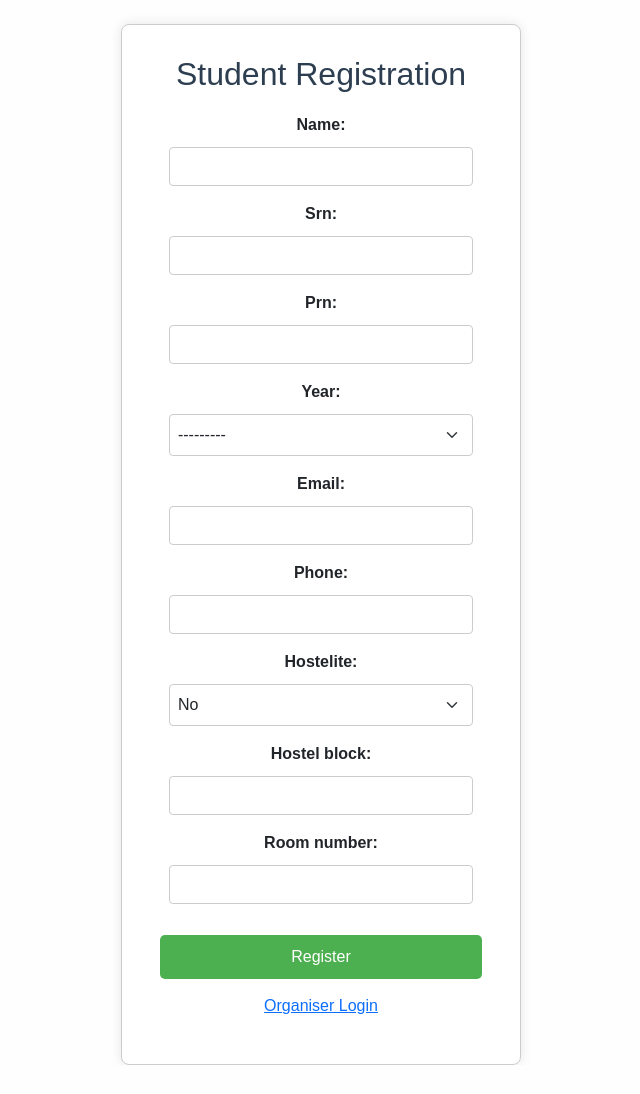
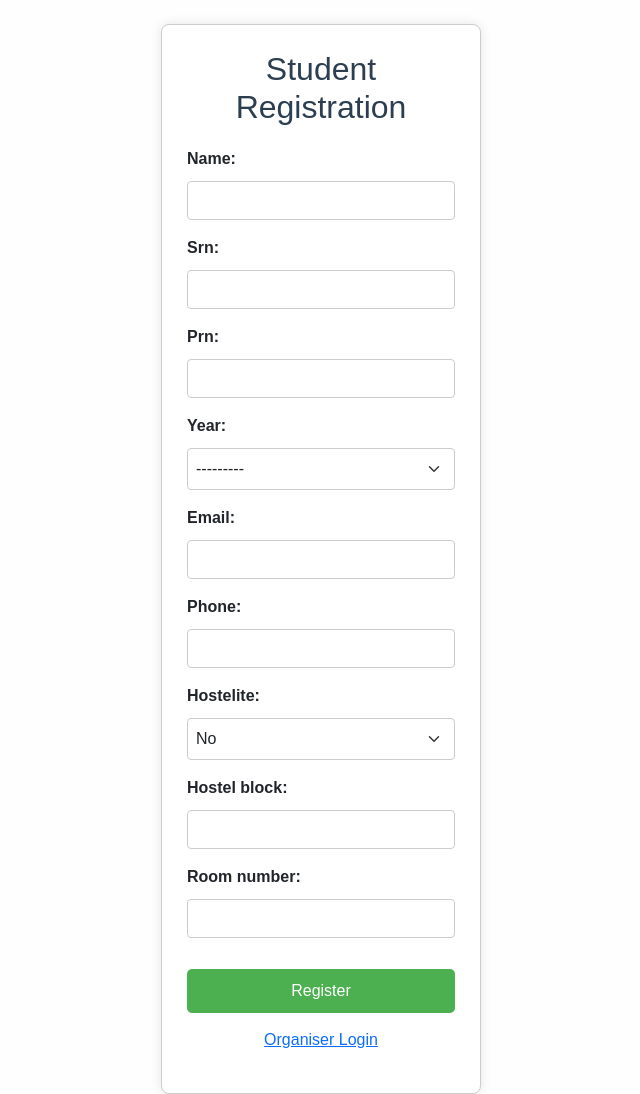
Before and after one commit to prithvirajbl280/Campus_Event_Digital_Ticketing_and_Management_System, a Django app: page / in a window 1280 px wide. Shown: the whole page, without its empty margins (319-959 px from the left). Before the commit the page ends 1065 px from the top, so only its background shows below. Run offline with Django 5.2, Linux system fonts and the light colour scheme.

Commit message:
Update styles.css

```diff
--- a/ticketing/static/ticketing/css/styles.css
+++ b/ticketing/static/ticketing/css/styles.css
@@ -660,37 +660,43 @@ form[role="search"] button.btn {
 
 
 
-
 .registration-form {
-    width: 400px;
-    padding: 30px;
+    width: 320px;           /* Decreased width */
+    padding: 25px;
     margin: auto;
     position: relative;
-/*     top: 50%;
-    transform: translateY(-50%); */
     border: 1px solid #ccc;
     border-radius: 8px;
     box-shadow: 0 0 12px rgba(0,0,0,0.1);
     background-color: #fff;
-    text-align: center;  /* Center-align heading and contents */
-
+    text-align: center;  /* Keep heading & link centered */
 }
 
-/* Form fields styling - keep inputs centered and block */
+/* Form fields styling - left-aligned, full width with margin */
 .registration-form .form-input,
 .registration-form .form-select {
     display: block;
-    margin: 10px auto;
-    width: 90%;
+    margin: 10px 0;       /* Remove auto margins for left alignment */
+    width: 100%;          /* Full width inside container */
     padding: 8px;
     border: 1px solid #ccc;
     border-radius: 4px;
+    text-align: left;     /* Align text inside inputs left */
+}
+
+/* Labels aligned left */
+.registration-form label {
+    display: block;
+    text-align: left;
+    margin-top: 14px;
+    margin-bottom: 4px;
+    font-weight: bold;
 }
 
 /* Button Styling */
 .registration-form button {
     margin-top: 15px;
-    width: 95%;
+    width: 100%;          /* Full width for button */
     padding: 10px;
     background-color: #4CAF50;
     color: white;
@@ -698,7 +704,6 @@ form[role="search"] button.btn {
     border-radius: 5px;
     cursor: pointer;
 }
-
 .registration-form button:hover {
     background-color: #45a049;
 }
@@ -706,4 +711,5 @@ form[role="search"] button.btn {
 /* Link centered below the form */
 .registration-form p {
     margin-top: 15px;
+    text-align: center;   /* Keep link centered */
 }
```
